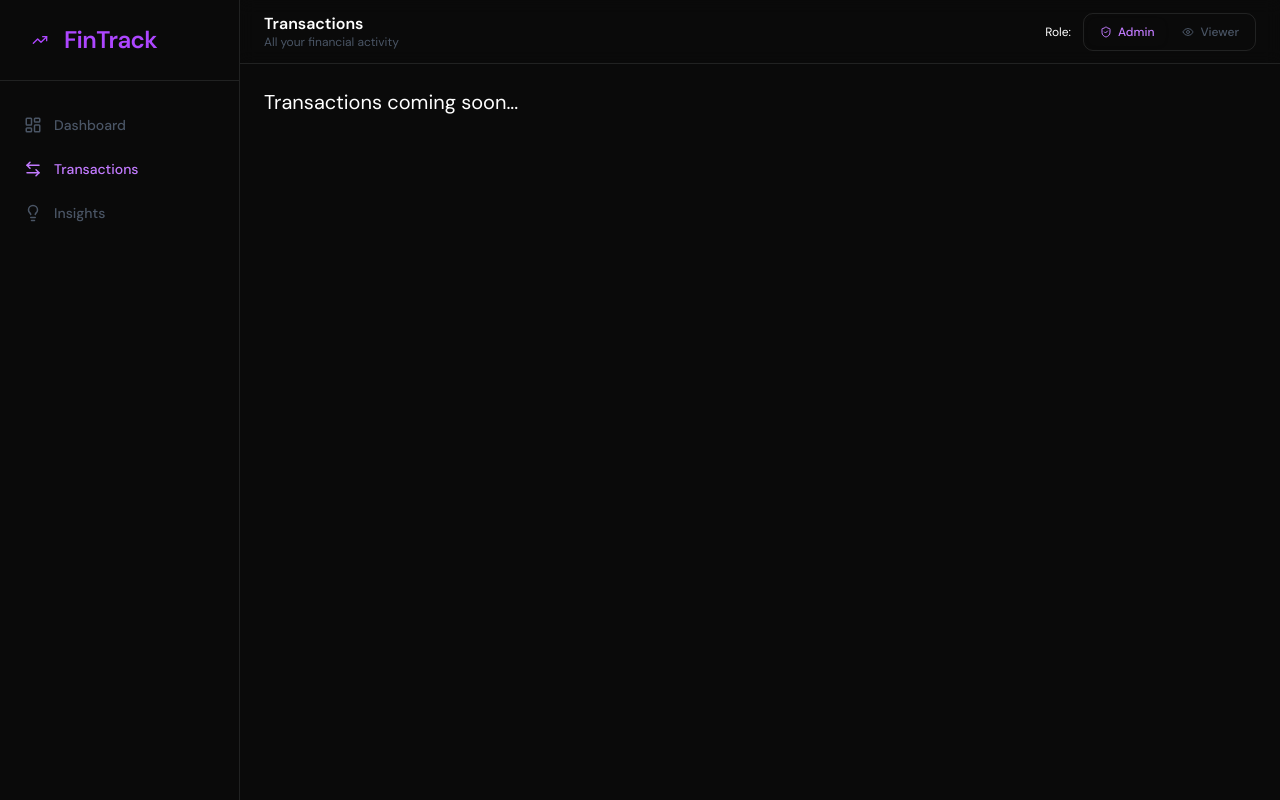
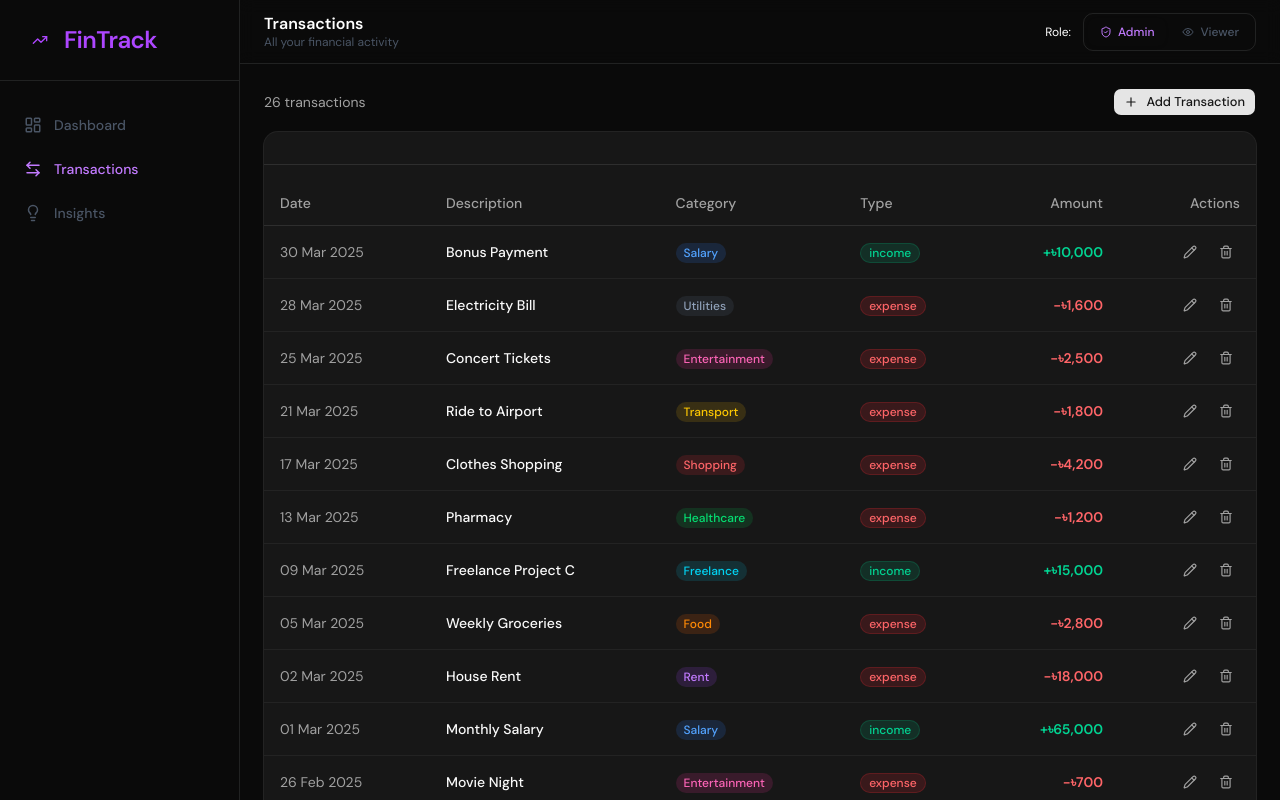
Before and after one commit to Suprotik007/FinTrack, a Next.js app: page /dashboard/transactions in a window 1280 px wide. Shown: the top 800 px of the page. Built offline with nearby package versions, Linux system fonts and the light colour scheme.

Commit message:
Transaction table inside Transaction page

```diff
--- a/next.config.ts
+++ b/next.config.ts
@@ -1,9 +1,7 @@
 import type { NextConfig } from "next"
 
 const nextConfig: NextConfig = {
-  turbopack: {
-    root: __dirname,
-  },
+  turbopack: {},
 }
 
 export default nextConfig
--- a/package.json
+++ b/package.json
@@ -10,10 +10,12 @@
     "lint": "next lint"
   },
   "dependencies": {
+    "@radix-ui/react-slot": "^1.2.4",
     "class-variance-authority": "^0.7.1",
     "clsx": "^2.1.1",
     "lucide-react": "^1.7.0",
     "next": "16.2.2",
+    "radix-ui": "^1.4.3",
     "react": "^19",
     "react-dom": "^19",
     "recharts": "^3.8.1",
--- a/src/app/dashboard/transactions/page.tsx
+++ b/src/app/dashboard/transactions/page.tsx
@@ -1,3 +1,66 @@
+"use client"
+
+import { useState } from "react"
+
+import { Transaction } from "@/types"
+import { Card, CardContent, CardHeader, CardTitle } from "@/components/ui/card"
+import { Button } from "@/components/ui/button"
+import { Plus, Eye } from "lucide-react"
+import TransactionTable from "@/src/components/transactions/TransactionTable"
+import TransactionModal from "@/src/components/transactions/TransactionModal"
+import FilterBar from "@/src/components/transactions/FilterBar"
+import { useFinanceStore } from "@/src/store/useFinanceStore"
+
+
 export default function TransactionsPage() {
-  return <div className="text-white font-display text-xl">Transactions coming soon...</div>
+  const { role, getFilteredTransactions } = useFinanceStore()
+  const [modalOpen, setModalOpen] = useState(false)
+  const [editingTransaction, setEditingTransaction] = useState<Transaction | null>(null)
+
+  const handleEdit = (transaction: Transaction) => {
+    setEditingTransaction(transaction)
+    setModalOpen(true)
+  }
+
+  const handleClose = () => {
+    setModalOpen(false)
+    setEditingTransaction(null)
+  }
+
+  const total = getFilteredTransactions().length
+
+  return (
+    <div className="space-y-4">
+      <div className="flex items-center justify-between">
+        <div>
+          <p className="text-sm text-muted-foreground">{total} transactions</p>
+        </div>
+
+        {role === "admin" ? (
+          <Button
+            onClick={() => setModalOpen(true)}
+            className="bg-primary text-primary-foreground flex items-center gap-2"
+            size="sm"
+          >
+            <Plus size={15} /> Add Transaction
+          </Button>
+        ) : (
+          <div className="flex items-center gap-1.5 px-3 py-1.5 rounded-lg bg-muted text-muted-foreground text-xs">
+            <Eye size={13} /> View only
+          </div>
+        )}
+      </div>
+
+      <Card className="bg-card border-border">
+        <CardHeader className="pb-4 border-b border-border">
+
+        </CardHeader>
+        <CardContent className="p-0">
+          <TransactionTable onEdit={handleEdit} />
+        </CardContent>
+      </Card>
+
+
+    </div>
+  )
 }
--- /dev/null
+++ b/src/components/transactions/TransactionTable.tsx
@@ -0,0 +1,115 @@
+"use client"
+
+import { useFinanceStore } from "@/src/store/useFinanceStore"
+import { Badge } from "@/components/ui/badge"
+import { Button } from "@/components/ui/button"
+import { Pencil, Trash2 } from "lucide-react"
+import { Transaction } from "@/types"
+
+const CATEGORY_COLORS: Record<string, string> = {
+  Salary:        "bg-blue-500/15 text-blue-400",
+  Freelance:     "bg-cyan-500/15 text-cyan-400",
+  Food:          "bg-orange-500/15 text-orange-400",
+  Transport:     "bg-yellow-500/15 text-yellow-400",
+  Rent:          "bg-purple-500/15 text-purple-400",
+  Entertainment: "bg-pink-500/15 text-pink-400",
+  Healthcare:    "bg-green-500/15 text-green-400",
+  Shopping:      "bg-red-500/15 text-red-400",
+  Utilities:     "bg-slate-500/15 text-slate-400",
+  Other:         "bg-gray-500/15 text-gray-400",
+}
+
+interface Props {
+  onEdit: (transaction: Transaction) => void
+}
+
+export default function TransactionTable({ onEdit }: Props) {
+  const { getFilteredTransactions, deleteTransaction, role } = useFinanceStore()
+  const transactions = getFilteredTransactions()
+
+  if (transactions.length === 0) {
+    return (
+      <div className="flex flex-col items-center justify-center py-16 text-center">
+        <p className="text-4xl mb-3">🔍</p>
+        <p className="text-foreground font-medium">No transactions found</p>
+        <p className="text-muted-foreground text-sm mt-1">Try adjusting your filters</p>
+      </div>
+    )
+  }
+
+  return (
+    <div className="overflow-x-auto">
+      <table className="w-full text-sm">
+        <thead>
+          <tr className="border-b border-border">
+            <th className="text-left py-3 px-4 text-muted-foreground font-medium">Date</th>
+            <th className="text-left py-3 px-4 text-muted-foreground font-medium">Description</th>
+            <th className="text-left py-3 px-4 text-muted-foreground font-medium">Category</th>
+            <th className="text-left py-3 px-4 text-muted-foreground font-medium">Type</th>
+            <th className="text-right py-3 px-4 text-muted-foreground font-medium">Amount</th>
+            {role === "admin" && (
+              <th className="text-right py-3 px-4 text-muted-foreground font-medium">Actions</th>
+            )}
+          </tr>
+        </thead>
+        <tbody>
+          {transactions.map((t) => (
+            <tr
+              key={t.id}
+              className="border-b border-border/50 hover:bg-muted/30 transition-colors"
+            >
+              <td className="py-3 px-4 text-muted-foreground">
+                {new Date(t.date).toLocaleDateString("en-GB", {
+                  day: "2-digit", month: "short", year: "numeric"
+                })}
+              </td>
+              <td className="py-3 px-4 text-foreground font-medium">{t.description}</td>
+              <td className="py-3 px-4">
+                <span className={`px-2 py-0.5 rounded-full text-xs font-medium ${CATEGORY_COLORS[t.category] ?? ""}`}>
+                  {t.category}
+                </span>
+              </td>
+              <td className="py-3 px-4">
+                <Badge
+                  className={t.type === "income"
+                    ? "bg-emerald-500/15 text-emerald-400 border-emerald-500/20 hover:bg-emerald-500/20"
+                    : "bg-red-500/15 text-red-400 border-red-500/20 hover:bg-red-500/20"
+                  }
+                >
+                  {t.type}
+                </Badge>
+              </td>
+              <td className={`py-3 px-4 text-right font-semibold ${
+                t.type === "income" ? "text-emerald-400" : "text-red-400"
+              }`}>
+                {t.type === "income" ? "+" : "-"}৳{t.amount.toLocaleString()}
+              </td>
+              {role === "admin" && (
+                <td className="py-3 px-4 text-right">
+                  <div className="flex items-center justify-end gap-2">
+                    <Button
+                      variant="ghost"
+                      size="sm"
+                      onClick={() => onEdit(t)}
+                      className="h-7 w-7 p-0 text-muted-foreground hover:text-foreground"
+                    >
+                      <Pencil size={13} />
+                    </Button>
+                    <Button
+                      variant="ghost"
+                      size="sm"
+                      onClick={() => deleteTransaction(t.id)}
+                      className="h-7 w-7 p-0 text-muted-foreground hover:text-red-400"
+                    >
+                      <Trash2 size={13} />
+                    </Button>
+                  </div>
+                </td>
+              )}
+            </tr>
+          ))}
+        </tbody>
+      </table>
+    </div>
+  )
+}
```
Also changed, not shown: 1 other file (tests, documents, lock files or other folders).
